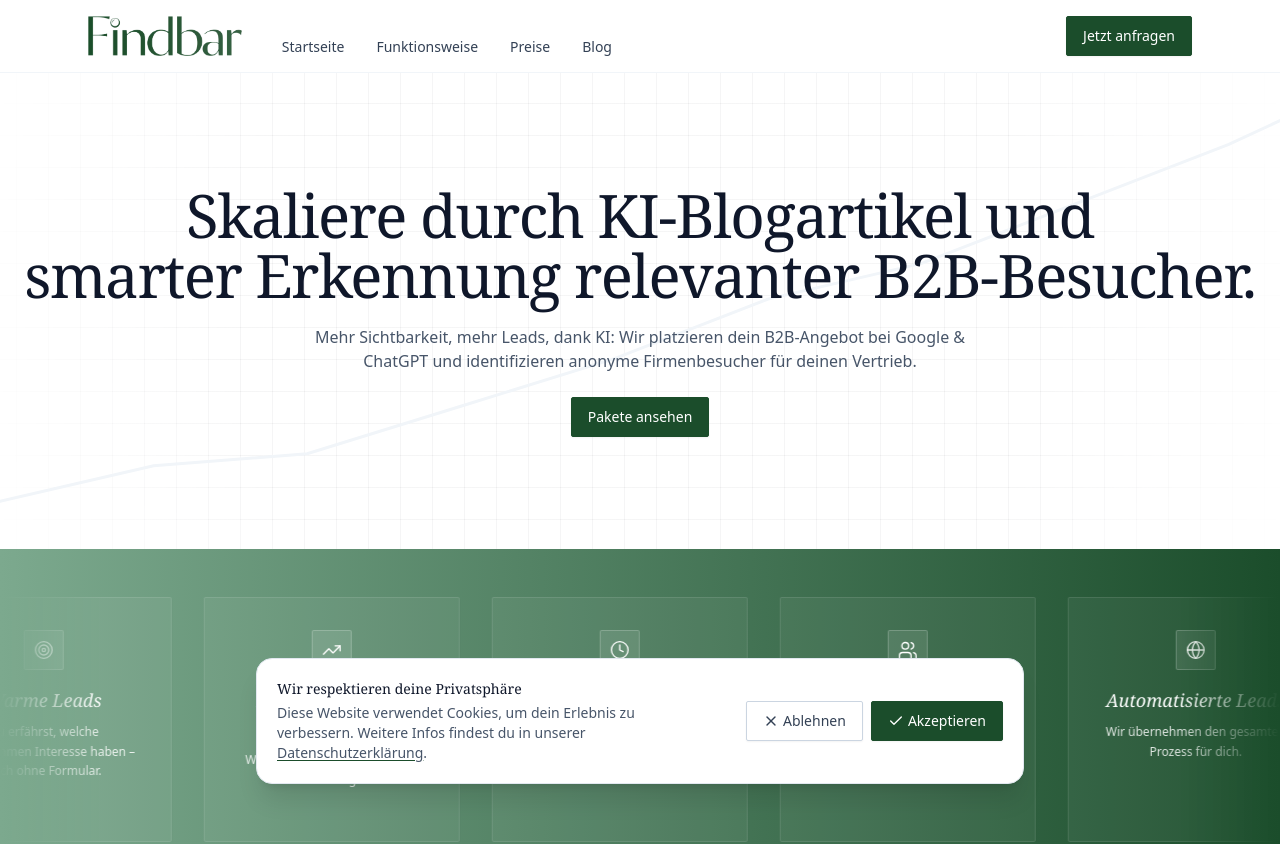
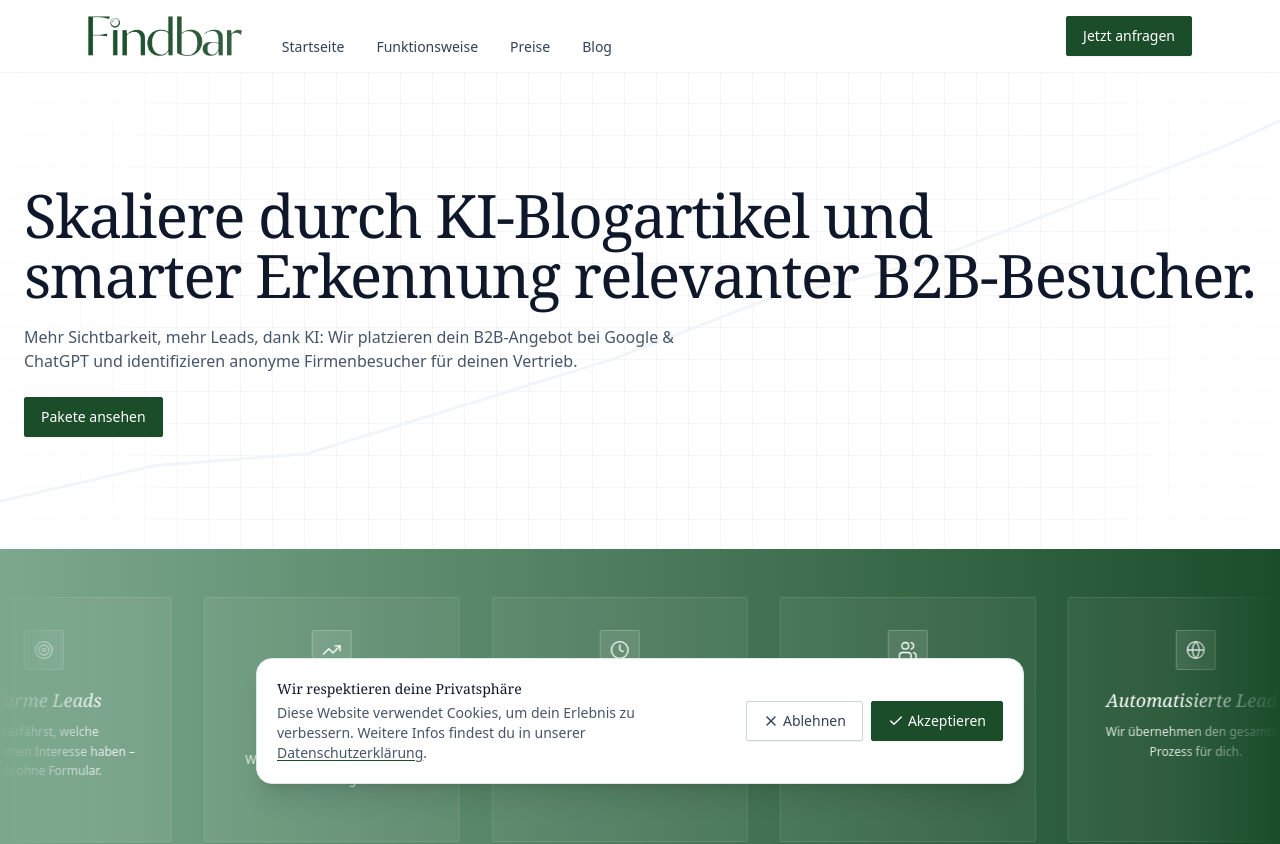
Before and after one commit to lennartnm/findbar_website, a Next.js app: page / in a window 1280 px wide. Shown: the top 844 px of the page. Built offline with nearby package versions, Linux system fonts and the light colour scheme.

Commit message:
Update page.tsx

```diff
--- a/src/app/page.tsx
+++ b/src/app/page.tsx
@@ -123,7 +123,7 @@ function CalendlyModal({
 
 function Hero() {
   return (
-    <section className="relative overflow-hidden bg-white px-6 py-28 text-center">
+    <section className="relative overflow-hidden bg-white px-6 py-28 text-left">
       {/* Sehr dezentes Raster, sanftes Fade zu Weiß */}
       <div
         aria-hidden
@@ -169,7 +169,7 @@ function Hero() {
           <span className="italic font-bold"></span> Skaliere durch KI-Blogartikel und
           <br className="hidden md:inline" /> smarter Erkennung relevanter B2B-Besucher.
         </h1>
-        <p className="mx-auto mt-5 max-w-2xl text-slate-600">
+        <p className="mt-5 max-w-2xl text-slate-600">
           Mehr Sichtbarkeit, mehr Leads, dank KI: Wir platzieren dein B2B-Angebot bei Google & ChatGPT und identifizieren anonyme Firmenbesucher für deinen Vertrieb.
         </p>
         <Button asChild>
@@ -198,6 +198,7 @@ function Hero() {
     </section>
   );
 }
+
 
 /* ---------------------- VisitorRevealSection (overlay info on scan) ---------------------- */
 function VisitorRevealSection() {
```
